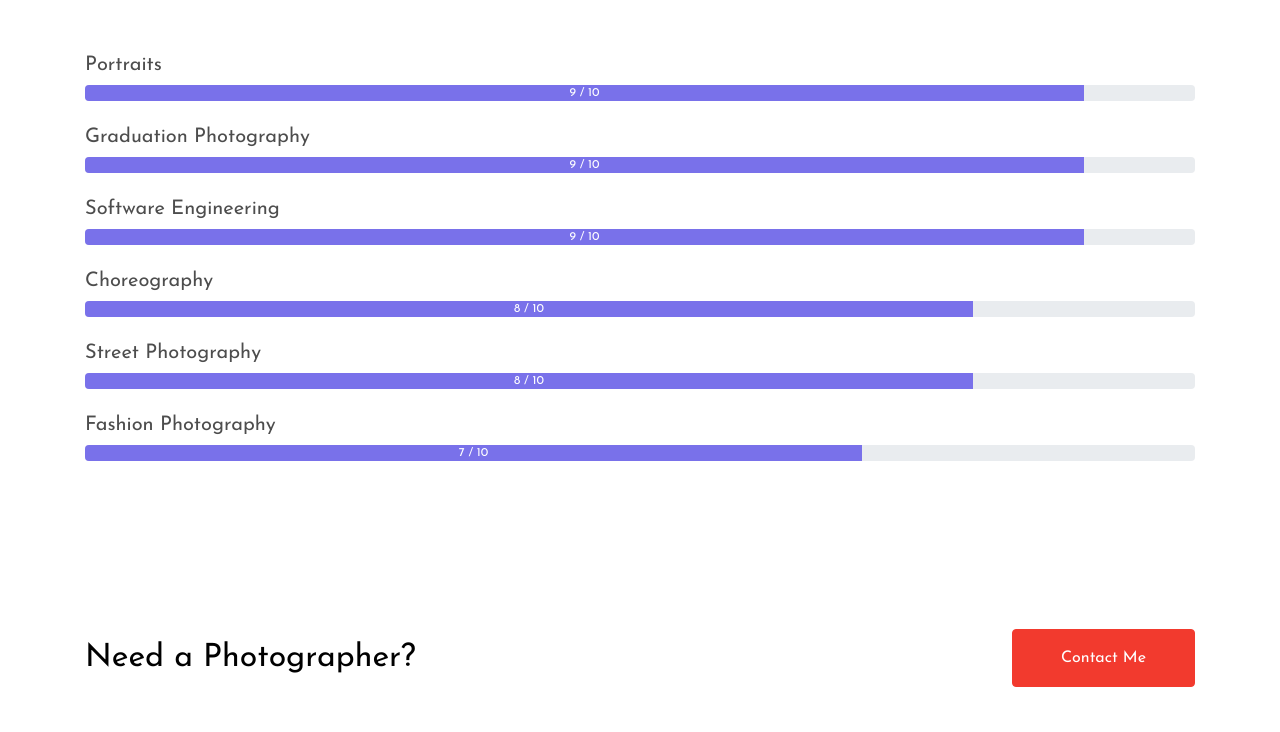
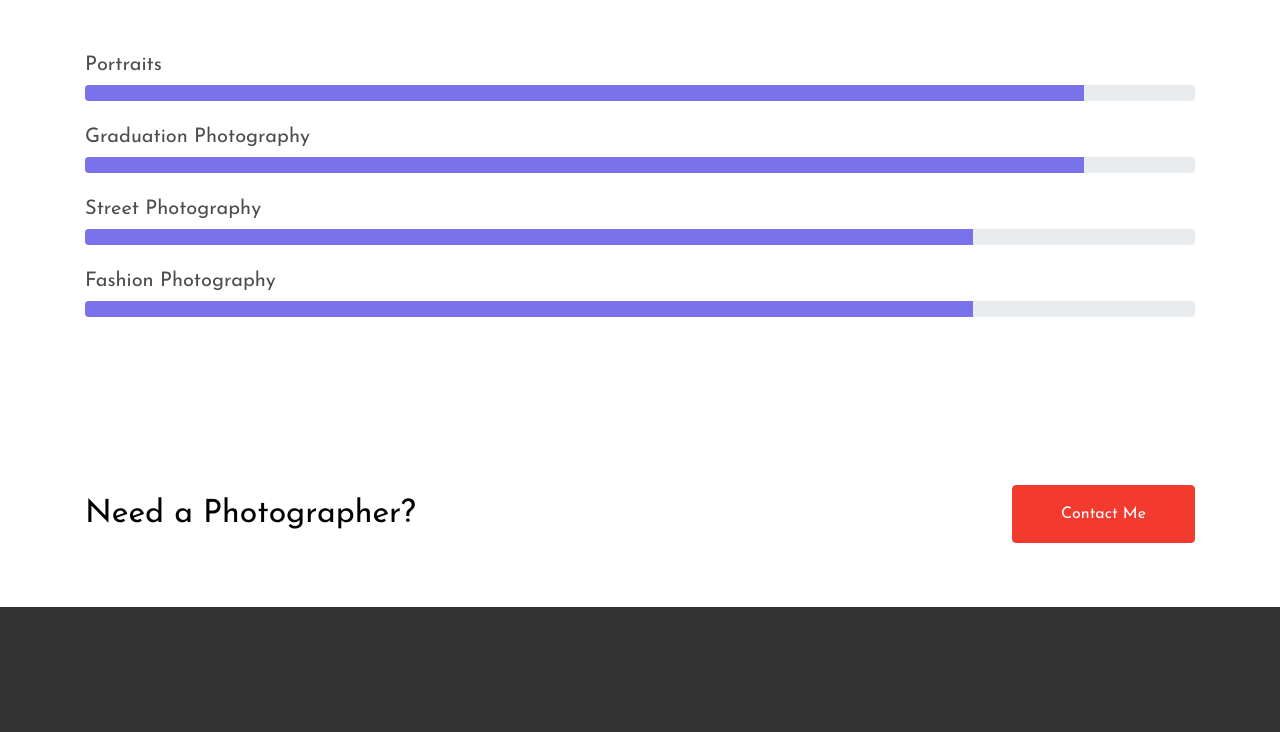
Before and after one commit to vincentdmai/vcentography, a plain HTML site: page about.html in a window 1280 px wide. Shown: the part 2443-3175 px from the top of the page. Drawn offline with Linux system fonts and the light colour scheme; files whose address does not match are found by name.

Commit message:
Changed quantity display of graph ABOUT

```diff
--- a/about.html
+++ b/about.html
@@ -224,27 +224,19 @@
           <div class="col-md-12">
             <h2 class="h5">Portraits</h2>
             <div class="progress mb-4" data-aos="fade-up">
-              <div class="progress-bar" role="progressbar" style="width: 90%;" aria-valuenow="50" aria-valuemin="0" aria-valuemax="100">9 / 10</div>
+              <div class="progress-bar" role="progressbar" style="width: 90%;" aria-valuenow="50" aria-valuemin="0" aria-valuemax="100"></div>
             </div>
             <h2 class="h5">Graduation Photography</h2>
             <div class="progress mb-4" data-aos="fade-up">
-              <div class="progress-bar" role="progressbar" style="width: 90%;" aria-valuenow="30" aria-valuemin="0" aria-valuemax="100">9 / 10</div>
-            </div>
-            <h2 class="h5">Software Engineering</h2>
-            <div class="progress mb-4" data-aos="fade-up">
-              <div class="progress-bar" role="progressbar" style="width: 90%;" aria-valuenow="30" aria-valuemin="0" aria-valuemax="100">9 / 10</div>
-            </div>
-            <h2 class="h5">Choreography</h2>
-            <div class="progress mb-4" data-aos="fade-up">
-              <div class="progress-bar" role="progressbar" style="width: 80%;" aria-valuenow="50" aria-valuemin="0" aria-valuemax="100">8 / 10</div>
+              <div class="progress-bar" role="progressbar" style="width: 90%;" aria-valuenow="30" aria-valuemin="0" aria-valuemax="100"></div>
             </div>
             <h2 class="h5">Street Photography</h2>
             <div class="progress mb-4" data-aos="fade-up">
-              <div class="progress-bar" role="progressbar" style="width: 80%;" aria-valuenow="10" aria-valuemin="0" aria-valuemax="100">8 / 10</div>
+              <div class="progress-bar" role="progressbar" style="width: 80%;" aria-valuenow="10" aria-valuemin="0" aria-valuemax="100"></div>
             </div>
             <h2 class="h5">Fashion Photography</h2>
             <div class="progress mb-4" data-aos="fade-up">
-              <div class="progress-bar" role="progressbar" style="width: 70%;" aria-valuenow="10" aria-valuemin="0" aria-valuemax="100">7 / 10</div>
+              <div class="progress-bar" role="progressbar" style="width: 80%;" aria-valuenow="10" aria-valuemin="0" aria-valuemax="100"></div>
             </div>
           </div>
         </div>
```
